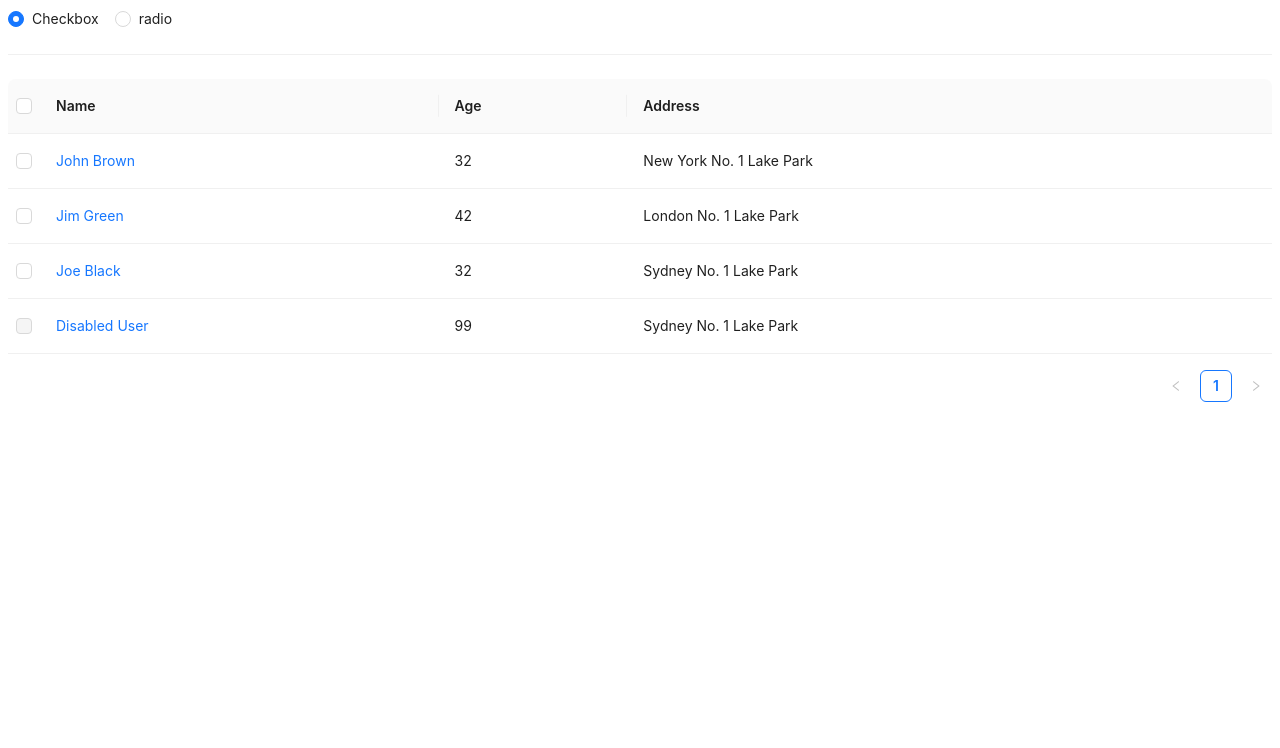
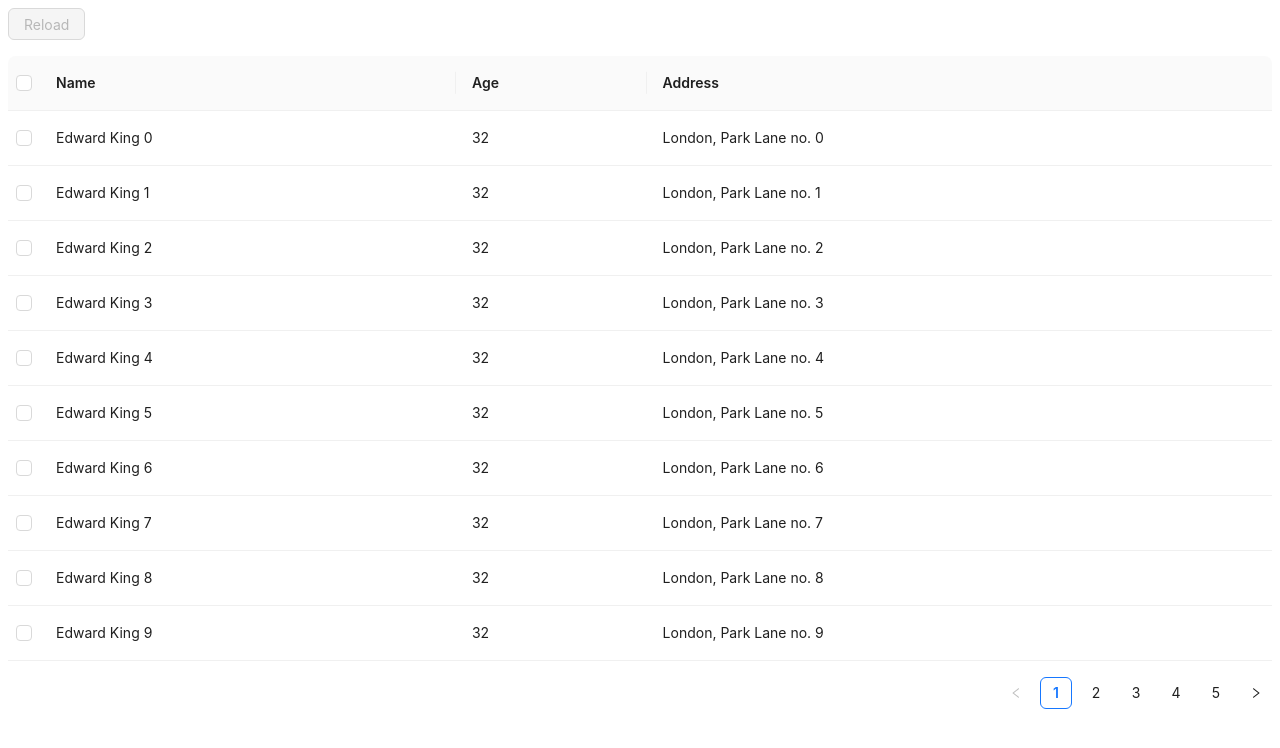
Before and after one commit to KhairiYusoff/Ant-Design, a React (Create React App) app in the folder antd-learning/: page / in a window 1280 px wide. Shown: the top 748 px of the page. Built offline with nearby package versions, Linux system fonts and the light colour scheme.

Commit message:
Created Table3

```diff
--- a/antd-learning/src/App.js
+++ b/antd-learning/src/App.js
@@ -14,10 +14,11 @@ import Image1 from "./Data Display/Image/Image1";
 import Image2 from "./Data Display/Image/Image2";
 import Table1 from "./Data Display/Table/Table1";
 import Table2 from "./Data Display/Table/Table2";
+import Table3 from "./Data Display/Table/Table3";
 function App() {
   return (
     <>
-      <Table2 />
+      <Table3 />
     </>
   );
 }
--- /dev/null
+++ b/antd-learning/src/Data Display/Table/Table3.js
@@ -0,0 +1,68 @@
+import React, { useState } from 'react';
+import { Button, Table } from 'antd';
+const columns = [
+    {
+        title: 'Name',
+        dataIndex: 'name',
+    },
+    {
+        title: 'Age',
+        dataIndex: 'age',
+    },
+    {
+        title: 'Address',
+        dataIndex: 'address',
+    },
+];
+const data = [];
+for (let i = 0; i < 46; i++) {
+    data.push({
+        key: i,
+        name: `Edward King ${i}`,
+        age: 32,
+        address: `London, Park Lane no. ${i}`,
+    });
+}
+const Table3 = () => {
+    const [selectedRowKeys, setSelectedRowKeys] = useState([]);
+    const [loading, setLoading] = useState(false);
+    const start = () => {
+        setLoading(true);
+        // ajax request after empty completing
+        setTimeout(() => {
+            setSelectedRowKeys([]);
+            setLoading(false);
+        }, 1000);
+    };
+    const onSelectChange = (newSelectedRowKeys) => {
+        console.log('selectedRowKeys changed: ', newSelectedRowKeys);
+        setSelectedRowKeys(newSelectedRowKeys);
+    };
+    const rowSelection = {
+        selectedRowKeys,
+        onChange: onSelectChange,
+    };
+    const hasSelected = selectedRowKeys.length > 0;
+    return (
+        <div>
+            <div
+                style={{
+                    marginBottom: 16,
+                }}
+            >
+                <Button type="primary" onClick={start} disabled={!hasSelected} loading={loading}>
+                    Reload
+                </Button>
+                <span
+                    style={{
+                        marginLeft: 8,
+                    }}
+                >
+                    {hasSelected ? `Selected ${selectedRowKeys.length} items` : ''}
+                </span>
+            </div>
+            <Table rowSelection={rowSelection} columns={columns} dataSource={data} />
+        </div>
+    );
+};
+export default Table3;
```
